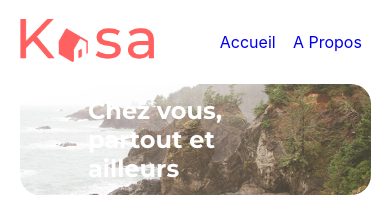
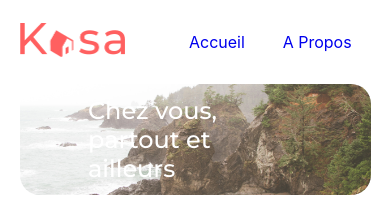
Before and after one commit to AdrienM2b/projet-Kasa_openClassroom, a React (Create React App) app in the folder my-app/: page / in a window 390 px wide. Shown: the top 217 px of the page. Built offline with nearby package versions, Linux system fonts and the light colour scheme; grey boxes are pictures that could not be loaded.

Commit message:
css changes

```diff
--- a/my-app/src/styles/Banner.css
+++ b/my-app/src/styles/Banner.css
@@ -12,7 +12,7 @@
 .banner-text {
   font-family: 'Montserrat';
   font-size: 30px;
-  font-weight: 700;
+  font-weight: 500;
   color: white;
 }
 
--- a/my-app/src/styles/Header.css
+++ b/my-app/src/styles/Header.css
@@ -19,6 +19,6 @@
   }
 
   .header-nav {
-    width: 50%;
+    width: 80%;
   }
 }
```
Also changed, not shown: 1 other file (tests, documents, lock files or other folders).
